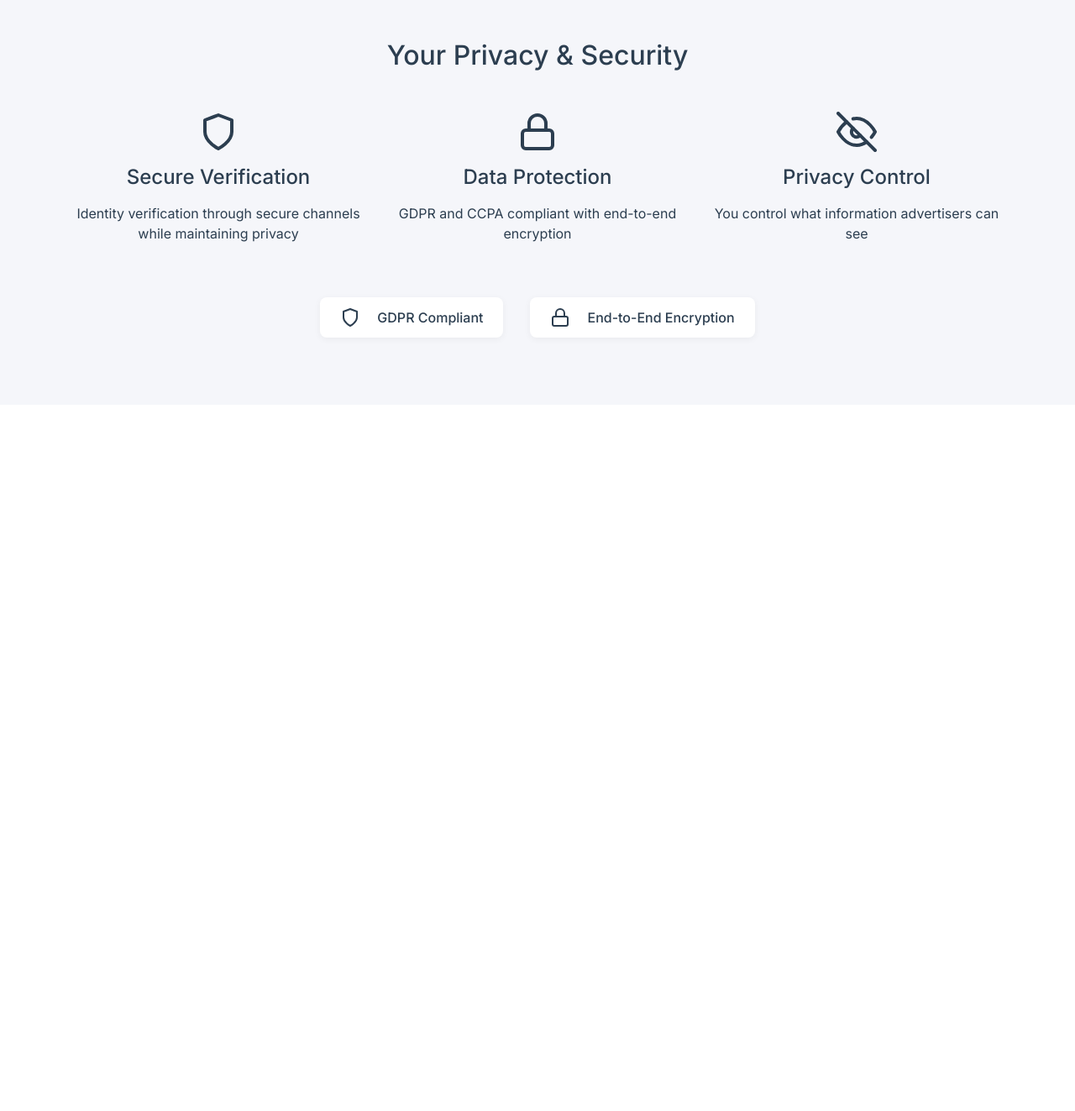
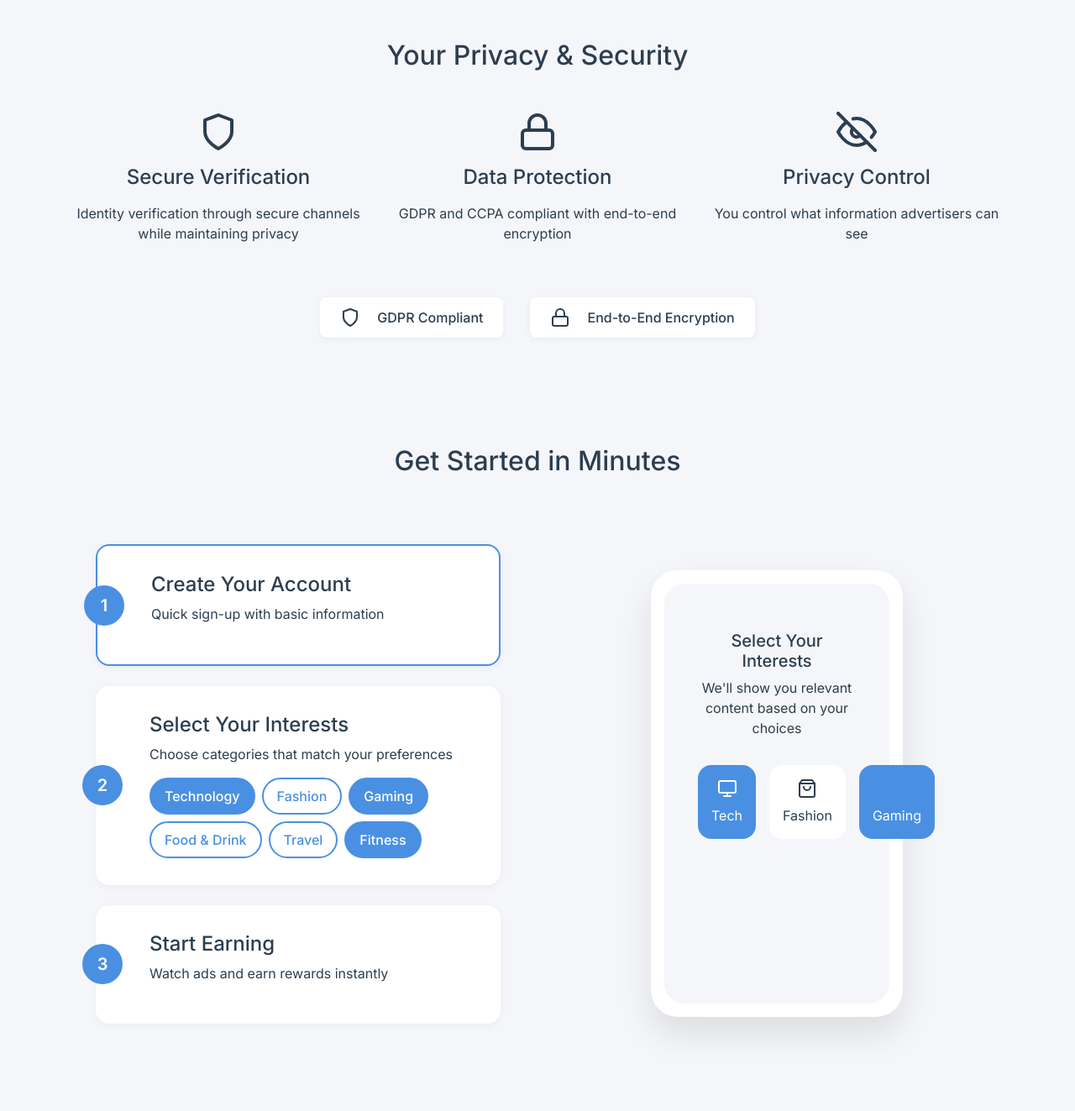
Before and after one commit to mlyongardiner/aditt-site, a Flask app: page / in a window 1280 px wide. Shown: the part 3515-4838 px from the top of the page at 84% size. Before the commit the page ends 3922 px from the top, so only its background shows below. Run offline with Flask 3, Linux system fonts and the light colour scheme; some libraries are stand-ins or nearby versions.

Commit message:
Agent query: Please check if the new onboarding section shows: 1. Three clear steps including account creation and interest selection, 2. Interactive interest tags that appear clickable, 3. A phone mockup showing the interface, all properly styled
Add onboarding preview section to homepage.

Screenshot: https://storage.googleapis.com/screenshot-production-us-central1/0ffc51b7-d2cf-49eb-bf3c-e417bce69829/4244a824-f061-4b36-9fd2-ba660d84dbad.jpg

```diff
--- a/static/css/style.css
+++ b/static/css/style.css
@@ -287,6 +287,129 @@ body {
 }
 
 /* Responsive Design */
+/* Onboarding Preview */
+.onboarding-preview {
+    background: var(--light);
+}
+
+.onboarding-steps {
+    position: relative;
+    padding: 2rem;
+}
+
+.onboarding-step {
+    position: relative;
+    padding: 2rem;
+    padding-left: 4rem;
+    background: white;
+    border-radius: 1rem;
+    margin-bottom: 1.5rem;
+    box-shadow: 0 2px 8px rgba(0,0,0,0.05);
+    transition: transform 0.3s ease;
+}
+
+.onboarding-step:hover {
+    transform: translateX(10px);
+}
+
+.onboarding-step.active {
+    border: 2px solid var(--primary-color);
+}
+
+.step-indicator {
+    position: absolute;
+    left: -1rem;
+    top: 50%;
+    transform: translateY(-50%);
+    width: 3rem;
+    height: 3rem;
+    background: var(--primary-color);
+    color: white;
+    border-radius: 50%;
+    display: flex;
+    align-items: center;
+    justify-content: center;
+    font-weight: 600;
+    font-size: 1.25rem;
+}
+
+.interests-grid {
+    display: flex;
+    flex-wrap: wrap;
+    gap: 0.5rem;
+    margin-top: 1rem;
+}
+
+.interest-tag {
+    padding: 0.5rem 1rem;
+    border: 2px solid var(--primary-color);
+    border-radius: 2rem;
+    background: transparent;
+    color: var(--primary-color);
+    font-weight: 500;
+    transition: all 0.3s ease;
+    cursor: pointer;
+}
+
+.interest-tag[data-active="true"] {
+    background: var(--primary-color);
+    color: white;
+}
+
+.phone-mockup {
+    background: white;
+    border-radius: 2rem;
+    padding: 1rem;
+    box-shadow: 0 20px 40px rgba(0,0,0,0.1);
+    max-width: 300px;
+    margin: 0 auto;
+}
+
+.phone-screen {
+    background: var(--light);
+    border-radius: 1.5rem;
+    padding: 1.5rem;
+    min-height: 500px;
+}
+
+.interests-demo {
+    text-align: center;
+    padding: 2rem 1rem;
+}
+
+.demo-interests-grid {
+    display: grid;
+    grid-template-columns: repeat(3, 1fr);
+    gap: 1rem;
+    margin-top: 2rem;
+}
+
+.interest-item {
+    background: white;
+    border-radius: 1rem;
+    padding: 1rem;
+    display: flex;
+    flex-direction: column;
+    align-items: center;
+    gap: 0.5rem;
+    cursor: pointer;
+    transition: all 0.3s ease;
+}
+
+.interest-item.selected {
+    background: var(--primary-color);
+    color: white;
+}
+
+.interest-item.selected i {
+    color: white;
+}
+
+.interest-item i {
+    width: 24px;
+    height: 24px;
+    color: var(--primary-color);
+}
 @media (max-width: 768px) {
     .hero-content {
         padding: 3rem 0;
--- a/templates/index.html
+++ b/templates/index.html
@@ -341,6 +341,73 @@
             </div>
         </div>
     </section>
+    <!-- Onboarding Preview -->
+    <section class="onboarding-preview py-5" id="onboarding">
+        <div class="container">
+            <h2 class="text-center mb-5">Get Started in Minutes</h2>
+            <div class="row align-items-center">
+                <div class="col-md-6">
+                    <div class="onboarding-steps">
+                        <div class="onboarding-step active">
+                            <span class="step-indicator">1</span>
+                            <div class="step-content">
+                                <h4>Create Your Account</h4>
+                                <p>Quick sign-up with basic information</p>
+                            </div>
+                        </div>
+                        <div class="onboarding-step">
+                            <span class="step-indicator">2</span>
+                            <div class="step-content">
+                                <h4>Select Your Interests</h4>
+                                <p>Choose categories that match your preferences</p>
+                                <div class="interests-grid">
+                                    <button class="interest-tag" data-active="true">Technology</button>
+                                    <button class="interest-tag">Fashion</button>
+                                    <button class="interest-tag" data-active="true">Gaming</button>
+                                    <button class="interest-tag">Food & Drink</button>
+                                    <button class="interest-tag">Travel</button>
+                                    <button class="interest-tag" data-active="true">Fitness</button>
+                                </div>
+                            </div>
+                        </div>
+                        <div class="onboarding-step">
+                            <span class="step-indicator">3</span>
+                            <div class="step-content">
+                                <h4>Start Earning</h4>
+                                <p>Watch ads and earn rewards instantly</p>
+                            </div>
+                        </div>
+                    </div>
+                </div>
+                <div class="col-md-6">
+                    <div class="onboarding-preview-image">
+                        <div class="phone-mockup">
+                            <div class="phone-screen">
+                                <div class="interests-demo">
+                                    <h5>Select Your Interests</h5>
+                                    <p>We'll show you relevant content based on your choices</p>
+                                    <div class="demo-interests-grid">
+                                        <div class="interest-item selected">
+                                            <i data-feather="monitor"></i>
+                                            <span>Tech</span>
+                                        </div>
+                                        <div class="interest-item">
+                                            <i data-feather="shopping-bag"></i>
+                                            <span>Fashion</span>
+                                        </div>
+                                        <div class="interest-item selected">
+                                            <i data-feather="game-controller"></i>
+                                            <span>Gaming</span>
+                                        </div>
+                                    </div>
+                                </div>
+                            </div>
+                        </div>
+                    </div>
+                </div>
+            </div>
+        </div>
+    </section>
 
     <!-- Scripts -->
     <script src="https://cdn.jsdelivr.net/npm/bootstrap@5.3.0/dist/js/bootstrap.bundle.min.js"></script>
```
